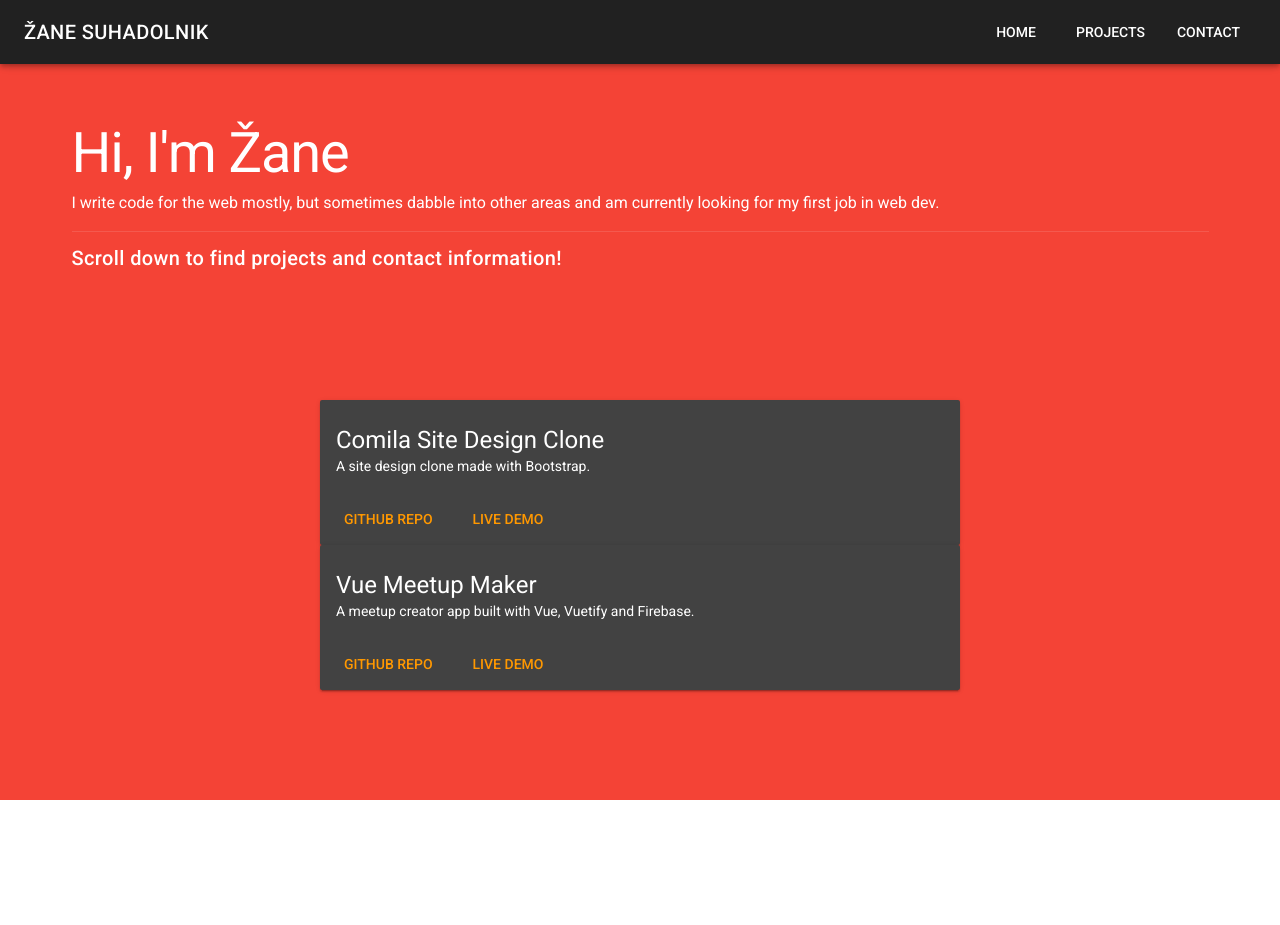
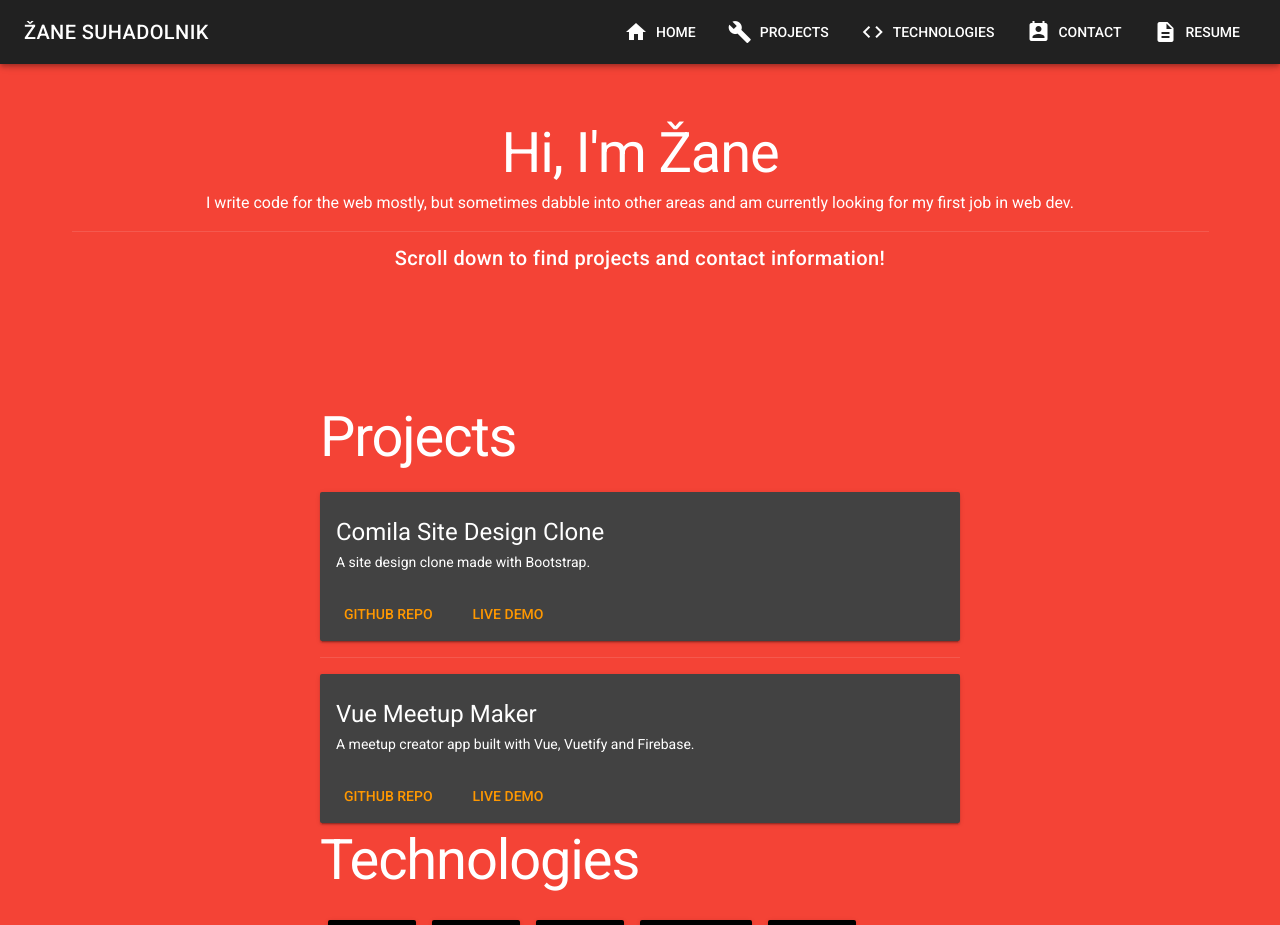
Before and after one commit to zasuh/VuePersonal, a Vue app: page / in a window 1280 px wide. Shown: the top 925 px of the page. Before the commit the page ends 800 px from the top, so only its background shows below. Built offline with nearby package versions, Linux system fonts and the light colour scheme.

Commit message:
Added technologies section, icons

```diff
--- a/package.json
+++ b/package.json
@@ -11,6 +11,9 @@
     "build": "node build/build.js"
   },
   "dependencies": {
+    "@fortawesome/fontawesome-svg-core": "^1.2.0",
+    "@fortawesome/free-solid-svg-icons": "^5.1.0",
+    "@fortawesome/vue-fontawesome": "^0.1.0",
     "vue": "^2.5.2",
     "vue-router": "^3.0.1",
     "vuetify": "^1.0.0"
--- a/src/App.vue
+++ b/src/App.vue
@@ -1,36 +1,36 @@
 <template>
-
   <v-app dark class="red">
-
     <v-toolbar app fixed>
       <v-toolbar-title>ŽANE SUHADOLNIK</v-toolbar-title>
       <v-spacer></v-spacer>
       <v-toolbar-items>
-        <v-btn flat>Home</v-btn>
-        <v-btn flat>Projects</v-btn>
-        <v-btn flat>Contact</v-btn>
+
+        <v-btn flat><v-icon class="pr-2">home</v-icon>Home</v-btn>
+        <v-btn flat><v-icon class="pr-2">build</v-icon>Projects</v-btn>
+        <v-btn flat><v-icon class="pr-2">code</v-icon>Technologies</v-btn>
+        <v-btn flat><v-icon class="pr-2">perm_contact_calendar</v-icon>Contact</v-btn>
+        <v-btn flat><v-icon class="pr-2">description</v-icon>Resume</v-btn>
       </v-toolbar-items>
     </v-toolbar>
-
-    <v-jumbotron>
+    <v-jumbotron class="text-md-center">
       <v-container fill-height>
         <v-layout align-center>
           <v-flex>
             <h3 class="display-3">Hi, I'm Žane</h3>
             <span class="subheading">I write code for the web mostly, but sometimes dabble into other areas and am currently looking for my first job in web dev.</span>
-            <v-divider class="my-3"></v-divider>
+            <v-divider class="my-3" dark></v-divider>
             <div class="title mb-3">Scroll down to find projects and contact information!</div>
           </v-flex>
         </v-layout>
       </v-container>
     </v-jumbotron>
-
     <v-layout>
       <v-flex xs12 sm6 offset-sm3>
+        <h3 class="display-3 pb-3">Projects</h3>
         <v-card>
           <v-card-title primary-title>
             <div>
-              <h3 class="headline mb-0 display-3">Comila Site Design Clone</h3>
+              <h3 class="headline mb-1 display-3">Comila Site Design Clone</h3>
               <div>A site design clone made with Bootstrap.</div>
             </div>
           </v-card-title>
@@ -39,11 +39,11 @@
             <v-btn flat color="orange">Live Demo</v-btn>
           </v-card-actions>
         </v-card>
-        <v-spacer></v-spacer>
+        <v-divider class="my-3"></v-divider>
         <v-card>
           <v-card-title primary-title>
             <div>
-              <h3 class="headline mb-0 display-3">Vue Meetup Maker</h3>
+              <h3 class="headline mb-1 display-3">Vue Meetup Maker</h3>
               <div>A meetup creator app built with Vue, Vuetify and Firebase.</div>
             </div>
           </v-card-title>
@@ -52,6 +52,17 @@
             <v-btn flat color="orange">Live Demo</v-btn>
           </v-card-actions>
         </v-card>
+      </v-flex>
+    </v-layout>
+    <v-layout>
+      <v-flex xs12 sm6 offset-sm3>
+        <h3 class="display-3 pb-3">Technologies</h3>
+        <v-btn color="black">HTML5</v-btn>
+        <v-btn color="black">CSS3</v-btn>
+        <v-btn color="black">JS</v-btn>
+        <v-btn color="black">Bootstrap</v-btn>
+        <v-btn color="black">VueJS</v-btn>
+        <v-btn color="black">C#</v-btn>
       </v-flex>
     </v-layout>
   </v-app>
--- a/src/main.js
+++ b/src/main.js
@@ -3,6 +3,9 @@ import App from './App'
 import router from './router'
 import Vuetify from 'vuetify'
 import 'vuetify/dist/vuetify.min.css'
+import { FontAwesomeIcon } from '@fortawesome/vue-fontawesome'
+
+Vue.component('font-awesome-icon', FontAwesomeIcon)
 
 Vue.use(Vuetify, { theme: {
   primary: '#ee44aa',
@@ -16,7 +19,7 @@ Vue.use(Vuetify, { theme: {
 
 Vue.config.productionTip = false
 
-/* eslint-disable no-new */
+/* eslint-disable */
 new Vue({
   el: '#app',
   router,
```
Also changed, not shown: 1 other file (tests, documents, lock files or other folders).
